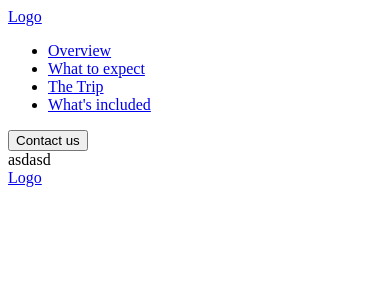
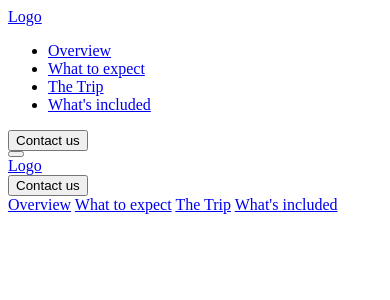
Before and after one commit to ManosGra/trip_landing_page, a PHP site: page /header/header.php in a window 390 px wide. Shown: the top 300 px of the page. Run offline with PHP 8.4, Linux system fonts and the light colour scheme.

Commit message:
responsive header

```diff
--- a/header/header.php
+++ b/header/header.php
@@ -40,17 +40,32 @@
 
 <div class="responsive-header">
     <div class="container-lg">
-        <div class="d-flex flex-row justify-content-center align-items-center">
-            <div class="col-6">
-                <div class="hamburger">
-                    asdasd
-                </div>
+        <div class="d-flex flex-row justify-content-between align-items-center">
+            <div class="col-4">
+                <button class="hamburger">
+                    <div class="bar"></div>
+                </button>
             </div>
-            <div class="col-6 text-center">
+            <div class="col-4 text-center">
                 <div class="logo">
                     <a href="#" class="m-0 text-decoration-none text-white">Logo</a>
                 </div>
             </div>
+            <div class="col-4 text-end">
+                <button id="openModalResponsive" class="text-decoration-none button">Contact us</button>
+            </div>
         </div>
     </div>
 </div>
+
+
+<div class="mobile-nav" id="responsiveNav">
+    <div class="container-lg">
+        <div class="d-flex flex-column align-items-start text-uppercase f-bold pt-4">
+            <a href="#overview" class="mb-4 text-decoration-none text-white">Overview</a>
+            <a href="#expect" class="mb-4 text-decoration-none text-white">What to expect</a>
+            <a href="#tour" class="mb-4 text-decoration-none text-white">The Trip</a>
+            <a href="#included" class="mb-4 text-decoration-none text-white">What's included</a>
+        </div>
+    </div>
+</div>
```
Also changed, not shown: app.js (+25 -3 lines), header/header.scss (+69 -3 lines), modal/modal.scss (+28 -23 lines).
